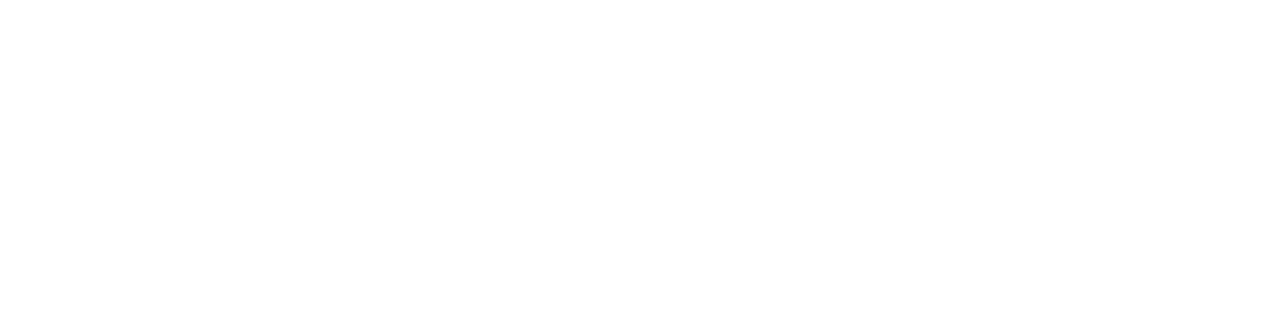
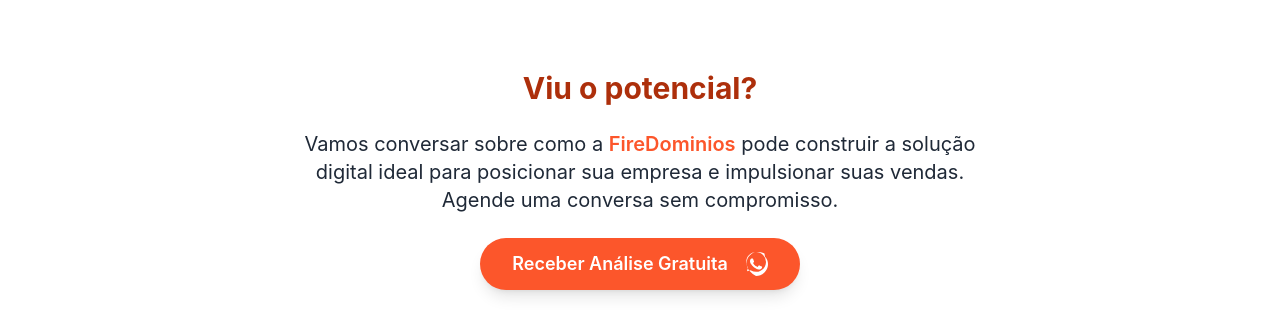
Before and after one commit to MateusNogueriaElias/fire-dominios-showcase-sites, a React (Vite) app: page / in a window 1280 px wide. Shown: the part 1890-2226 px from the top of the page. Before the commit the page ends 1944 px from the top, so only its background shows below. Built offline with nearby package versions, Linux system fonts and the light colour scheme.

Commit message:
Add CTA to portfolio section
Add a call to action with a button that redirects to WhatsApp after the portfolio projects.

```diff
--- a/src/components/PortfolioGrid.tsx
+++ b/src/components/PortfolioGrid.tsx
@@ -77,6 +77,30 @@ const PortfolioGrid = () => (
           ))}
         </div>
       </div>
+
+      {/* CTA */}
+      <div className="mt-24 flex flex-col items-center justify-center gap-6">
+        <p className="text-2xl md:text-3xl font-bold text-center text-fire-dark">
+          Viu o potencial?
+        </p>
+        <p className="text-lg md:text-xl text-center text-gray-800 max-w-2xl">
+          Vamos conversar sobre como a <span className="font-semibold text-fire">FireDominios</span> pode construir a solução digital ideal para posicionar sua empresa e impulsionar suas vendas.<br />Agende uma conversa sem compromisso.
+        </p>
+        <a
+          href="https://wa.me/5599999999999?text=Olá,%20quero%20receber%20uma%20análise%20gratuita%20do%20meu%20site!"
+          target="_blank"
+          rel="noopener noreferrer"
+          className="inline-flex items-center gap-2 px-8 py-3 rounded-full bg-fire text-white font-semibold shadow-lg hover:bg-fire-dark transition text-lg"
+        >
+          Receber Análise Gratuita
+          {/* Ícone WhatsApp */}
+          <svg xmlns="http://www.w3.org/2000/svg" className="ml-2" width="24" height="24" viewBox="0 0 24 24" fill="none">
+            <g>
+              <path fill="#fff" d="M17.472 14.382c-.297-.149-1.758-.867-2.03-.967-.273-.099-.471-.148-.67.15s-.767.966-.94 1.164c-.173.199-.347.223-.644.075-.297-.15-1.255-.462-2.39-1.475-.883-.788-1.48-1.761-1.653-2.059-.173-.298-.019-.458.13-.606.134-.133.297-.347.446-.52.151-.174.199-.299.298-.497.099-.198.05-.372-.025-.52-.075-.148-.67-1.611-.916-2.206-.242-.579-.487-.5-.67-.51-.173-.008-.372-.01-.571-.01-.198 0-.52.074-.792.372-.272.297-1.04 1.017-1.04 2.479 0 1.462 1.065 2.875 1.213 3.074.149.198 2.1 3.202 5.077 4.366.71.306 1.262.489 1.695.627.712.227 1.36.195 1.87.118.57-.085 1.758-.719 2.006-1.413.248-.694.248-1.289.173-1.413-.074-.124-.272-.198-.57-.347zm-5.421 5.421h-.001a9.87 9.87 0 01-4.988-1.353l-.357-.212-3.717.974.995-3.621-.232-.373a9.876 9.876 0 01-1.518-5.292c.001-5.451 4.437-9.884 9.888-9.884 2.64 0 5.122 1.03 6.988 2.899a9.825 9.825 0 012.896 6.987c-.003 5.451-4.438 9.884-9.887 9.884zm8.413-18.297C18.127.566 15.235-.486 12.065.021 8.23.602 4.923 3.51 3.42 7.077c-1.93 4.774-.349 10.187 3.508 13.256A11.913 11.913 0 0012 24c6.617 0 12-5.383 12-12 0-2.697-1.065-5.222-3.004-7.14z"></path>
+            </g>
+          </svg>
+        </a>
+      </div>
     </div>
   </section>
 );
```
